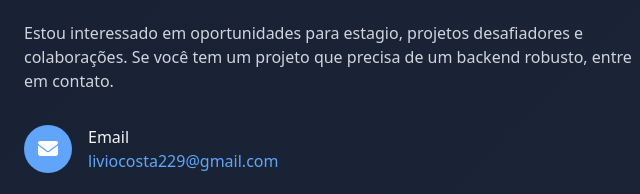
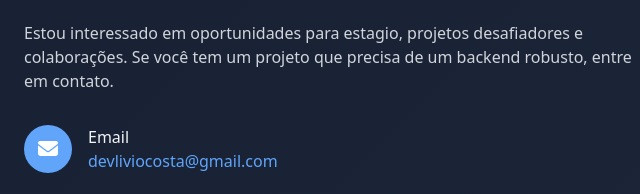
Before and after one commit to livio1212/portifolio-livio, a website: page index.html in a window 1280 px wide. Shown: the part 2889-3083 px from the top of the page, 0-640 px from the left. Drawn offline with nearby package versions, Linux system fonts and the light colour scheme.

Commit message:
alterando email

```diff
--- a/index.html
+++ b/index.html
@@ -311,7 +311,7 @@
                             </div>
                             <div>
                                 <h4 class="font-medium">Email</h4>
-                                <a href="mailto:liviocosta229@gmail.com" class="text-blue-400 hover:text-blue-300 transition">liviocosta229@gmail.com</a>
+                                <a href="mailto:liviocosta229@gmail.com" class="text-blue-400 hover:text-blue-300 transition">devliviocosta@gmail.com</a>
                             </div>
                         </div>
 
```
